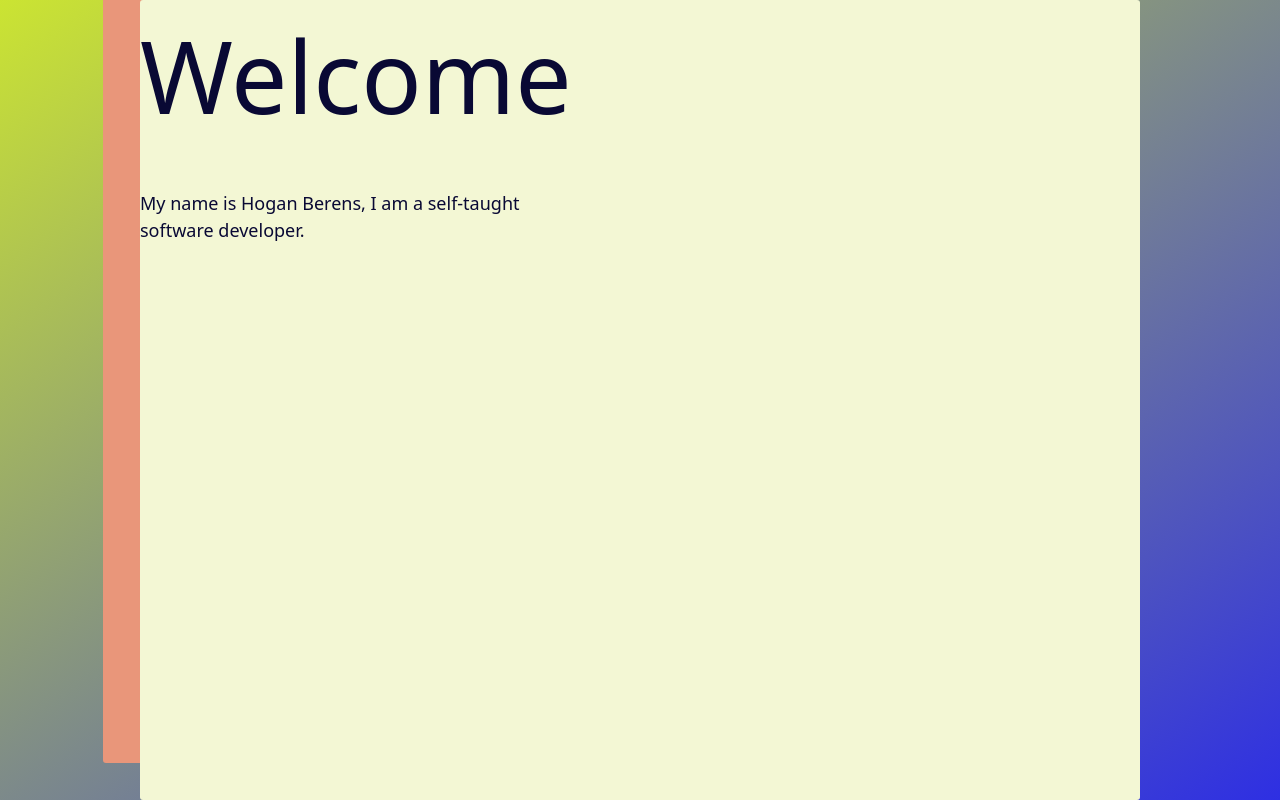
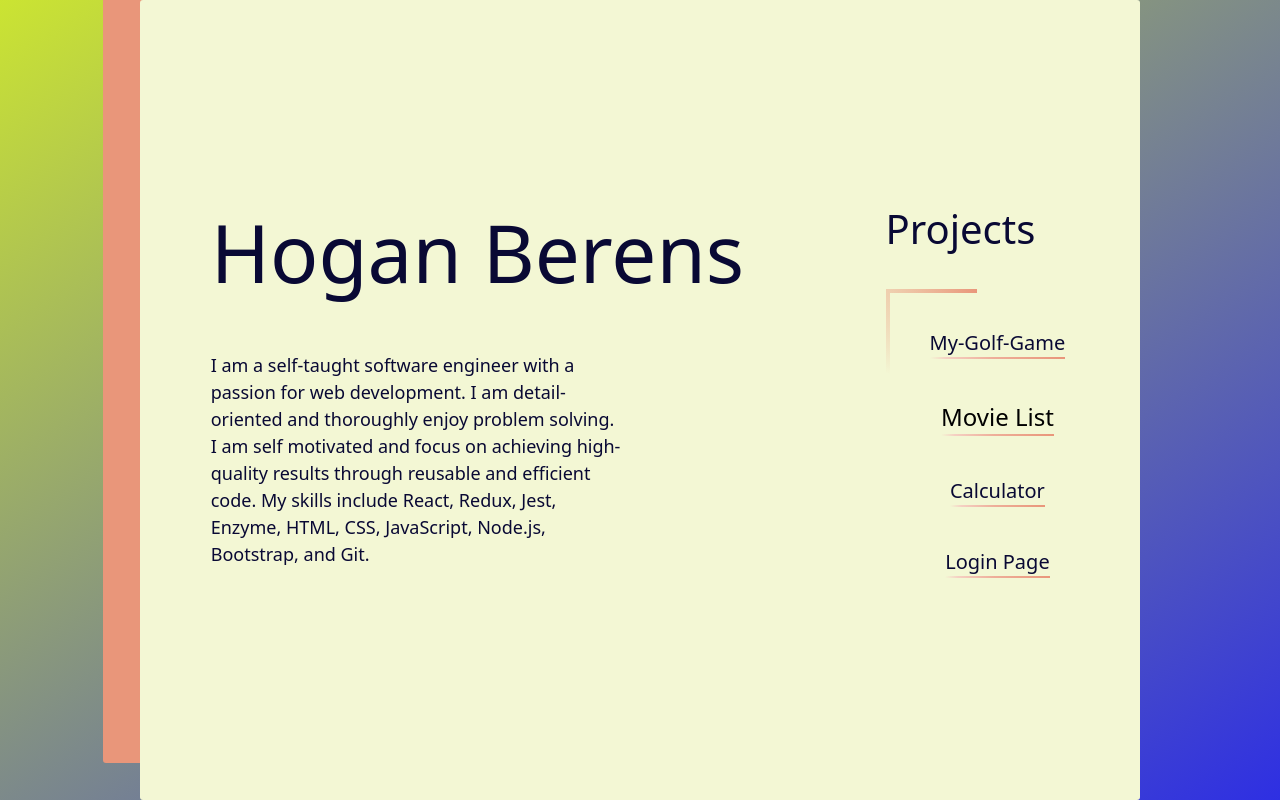
Before and after one commit to HoganBerens/hoganberens.github.io, a React (Create React App) app: page / in a window 1280 px wide. Built offline with nearby package versions, Linux system fonts and the light colour scheme.

Commit message:
finished styling

```diff
--- a/package.json
+++ b/package.json
@@ -3,10 +3,15 @@
   "version": "0.1.0",
   "private": true,
   "dependencies": {
+    "@fortawesome/fontawesome-svg-core": "^6.4.0",
+    "@fortawesome/free-regular-svg-icons": "^6.4.0",
+    "@fortawesome/free-solid-svg-icons": "^6.4.0",
+    "@fortawesome/react-fontawesome": "^0.2.0",
     "@testing-library/jest-dom": "^5.16.5",
     "@testing-library/react": "^13.4.0",
     "@testing-library/user-event": "^13.5.0",
     "bootstrap": "^5.2.3",
+    "fontawesome": "^5.6.3",
     "react": "^18.2.0",
     "react-dom": "^18.2.0",
     "react-router-dom": "^6.9.0",
--- a/src/components/portfolio/aboutMe.css
+++ b/src/components/portfolio/aboutMe.css
@@ -3,11 +3,13 @@
   flex-direction: column;
 }
 .aboutMe-title {
-  font-size: 100px;
+  font-size: 80px;
   margin-bottom: 40px;
+  color: #090934;
 }
 .aboutMe-content {
   font-size: 18px;
+  color: #090934;
   max-width: 413px;
   flex-wrap: wrap;
   margin-bottom: 40px;
--- a/src/components/portfolio/aboutMe.js
+++ b/src/components/portfolio/aboutMe.js
@@ -4,9 +4,13 @@ import "./aboutMe.css";
 const AboutMe = () => {
   return (
     <div className="aboutMe-wrapper">
-      <div className="aboutMe-title">Welcome</div>
+      <div className="aboutMe-title">Hogan Berens</div>
       <div className="aboutMe-content">
-        My name is Hogan Berens, I am a self-taught software developer.
+        I am a self-taught software engineer with a passion for web development.
+        I am detail-oriented and thoroughly enjoy problem solving. I am self
+        motivated and focus on achieving high-quality results through reusable
+        and efficient code. My skills include React, Redux, Jest, Enzyme, HTML,
+        CSS, JavaScript, Node.js, Bootstrap, and Git.
       </div>
     </div>
   );
--- a/src/components/portfolio/dashboard.css
+++ b/src/components/portfolio/dashboard.css
@@ -63,8 +63,14 @@
 .dashboard-box-wrapper {
   min-height: 800px;
   min-width: 1000px;
+  max-width: 1000px;
+  max-height: 800px;
   background: #f3f7d4;
   position: absolute;
   z-index: 2;
   border-radius: 3px;
+  display: flex;
+  flex-direction: row;
+  justify-content: space-around;
+  align-items: center;
 }
--- a/src/components/portfolio/dashboard.js
+++ b/src/components/portfolio/dashboard.js
@@ -10,6 +10,7 @@ const Dashboard = () => {
       <div className="dashboard-background-box" />
       <div className="dashboard-box-wrapper">
         <AboutMe />
+        <Projects />
       </div>
     </div>
   );
--- a/src/components/portfolio/header.js
+++ b/src/components/portfolio/header.js
@@ -5,7 +5,7 @@ const Header = () => {
   return (
     <div className="header-children">
       <a
-        className="header-link"
+        className="header-github-link"
         href="https://github.com/HoganBerens"
         target="_blank"
       >
--- a/src/components/portfolio/projects.css
+++ b/src/components/portfolio/projects.css
@@ -13,7 +13,7 @@
       #f3f7d4,
       #f3f7d4,
       #f3f7d4,
-      #fd4d0c
+      #e9967a
     )
     1;
 }
@@ -30,9 +30,9 @@
   background: linear-gradient(
       to right,
       #f3f7d4 0%,
-      #fd4d0c 12%,
-      #fd4d0c 47%,
-      #fd4d0c 100%
+      #f5d0c3 12%,
+      #eeae99 47%,
+      #e9967a 100%
     )
     left bottom #f3f7d4 no-repeat;
   background-size: 100% 2px;
```
Also changed, not shown: 1 other file (tests, documents, lock files or other folders).
